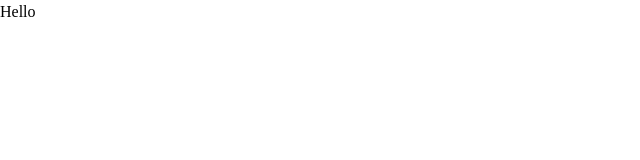
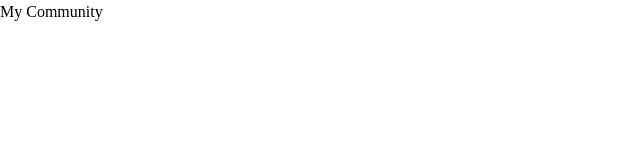
Before and after one commit to yewande-hassan/Metabnb-project, a React (Create React App) app: page /community in a window 1280 px wide. Shown: the top 160 px of the page, without its empty margins (0-640 px from the left). Built offline with nearby package versions, Linux system fonts and the light colour scheme.

Commit message:
Community

```diff
--- a/src/Components/Community/community.js
+++ b/src/Components/Community/community.js
@@ -1,6 +1,6 @@
 import React from "react";
 export default function Community(){
     return(
-        <h1>Hello</h1>
+        <h1>My Community</h1>
     )
 }
```
